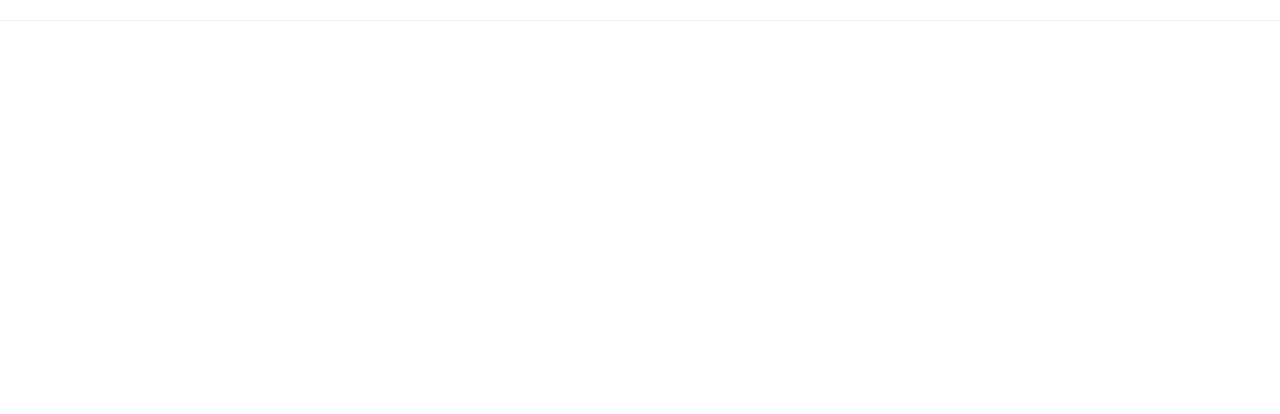
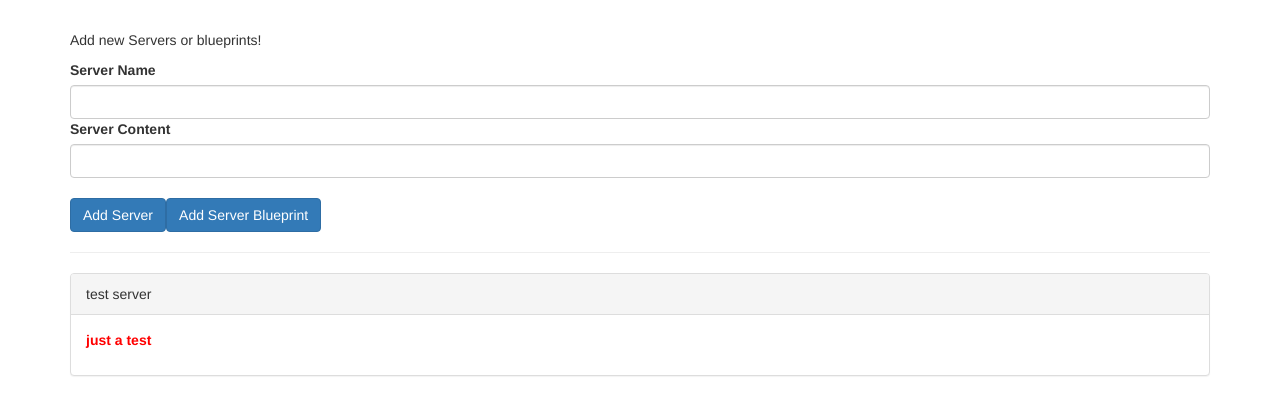
Before and after one commit to ajilan/server-add, an Angular app: page / in a window 1280 px wide. Shown: the top 414 px of the page. Built offline with nearby package versions, Linux system fonts and the light colour scheme.

Commit message:
custom binded

```diff
--- a/src/app/app.component.html
+++ b/src/app/app.component.html
@@ -1,9 +1,10 @@
+<div class="container">
 <app-cockpit></app-cockpit>
-<div class="container">
+<hr>
 <div class="row">
-  <div class="col-xs-12">
-    <app-server-element *ngFor="let element of serverElements"></app-server-element>
+    <div class="col-xs-12">
+    <app-server-elements *ngFor="let serverElement of serverElements"
+    [element]="serverElement"></app-server-elements>
+    </div>
   </div>
 </div>
-
-</div>
--- a/src/app/app.component.ts
+++ b/src/app/app.component.ts
@@ -6,8 +6,5 @@
   styleUrls: ['./app.component.css']
 })
 export class AppComponent {
-  title = 'servers-add';
-  serverElements = [];
-
-
+  serverElements = [{type: 'server', name: 'test server', content : 'just a test'}];
 }
--- a/src/app/cockpit/cockpit.component.html
+++ b/src/app/cockpit/cockpit.component.html
@@ -1,15 +1,15 @@
-<hr>
 <div class="row">
   <div class="col-xs-12">
-    <div class = "panel panel-default"
-       *ngFor="let element of serverElement">
-        <div class="panel-heading" >{{ element.name}}</div>
-        <div class="panel-body">
-          <p>
-            <strong *ngIf="element.type === 'server'" style="color: red">{{element.content}}</strong>
-            <em *ngIf="element.type === 'blueprint'"> {{ element.content }}</em>
-          </p>
-        </div>
-      </div>
-    </div>
-  </div>
+<p>Add new Servers or blueprints! </p>
+    <label>Server Name</label>
+    <input type="text" class="form-control" [(ngModel)] = "serverName">
+
+    <label>Server Content</label>
+    <input type="text" class="form-control" [(ngModel)] =" serverContent">
+    <br>
+    <button
+    class="btn btn-primary" (click)="onCreateServer ()">Add Server</button>
+    <button
+    class="btn btn-primary" (click)="onCreateBlueprint()">Add Server Blueprint</button>
+</div>
+</div>
--- a/src/app/cockpit/cockpit.component.ts
+++ b/src/app/cockpit/cockpit.component.ts
@@ -13,19 +13,19 @@
   ngOnInit() {
   }
   onCreateServer (){
-    this.serverElements.push({
-      type : 'server',
-      name : this.serverName ,
-      content : this.serverContent
-    });
-  }
+    // this.serverElements.push({
+    //   type : 'server',
+    //   name : this.serverName ,
+    //   content : this.serverContent
+    // });
+   }
 
     onCreateBlueprint(){
-      this.serverElements.push({
-        type : 'blueprint',
-      name: this.serverName,
-      content: this.serverContent
-      });
-  }
+  //     this.serverElements.push({
+  //       type : 'blueprint',
+  //     name: this.serverName,
+  //     content: this.serverContent
+  //     });
+   }
 
 }
--- a/src/app/server-elements/server-elements.component.html
+++ b/src/app/server-elements/server-elements.component.html
@@ -1,11 +1,11 @@
-<p>Add new Servers or blueprints! </p>
-    <label>Server Name</label>
-    <input type="text" class="form-control" [(ngModel)] = "serverName">
 
-    <label>Server Content</label>
-    <input type="text" class="form-control" [(ngModel)] =" serverContent">
-    <br>
-    <button
-    class="btn btn-primary" (click)="onCreateServer ()">Add Server</button>
-    <button
-    class="btn btn-primary" (click)="onCreateBlueprint()">Add Server Blueprint</button>
+<div
+   class = "panel panel-default">
+    <div class="panel-heading" >{{ element.name}}</div>
+    <div class="panel-body">
+          <p>
+            <strong *ngIf="element.type === 'server'" style="color: red">{{element.content}}</strong>
+            <em *ngIf="element.type === 'blueprint'"> {{ element.content }}</em>
+          </p>
+    </div>
+</div>
--- a/src/app/server-elements/server-elements.component.ts
+++ b/src/app/server-elements/server-elements.component.ts
@@ -1,4 +1,4 @@
-import { Component, OnInit } from '@angular/core';
+import { Component, OnInit , Input} from '@angular/core';
 
 @Component({
   selector: 'app-server-elements',
@@ -6,8 +6,9 @@
   styleUrls: ['./server-elements.component.css']
 })
 export class ServerElementsComponent implements OnInit {
+@Input() element : {type: string , name: string, content: string};
 
-  constructor() { }
+constructor() { }
 
   ngOnInit() {
   }
```
